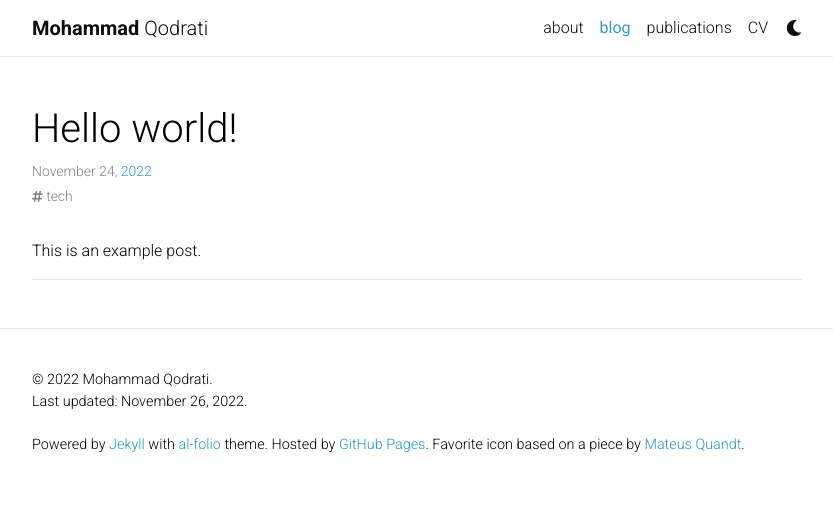
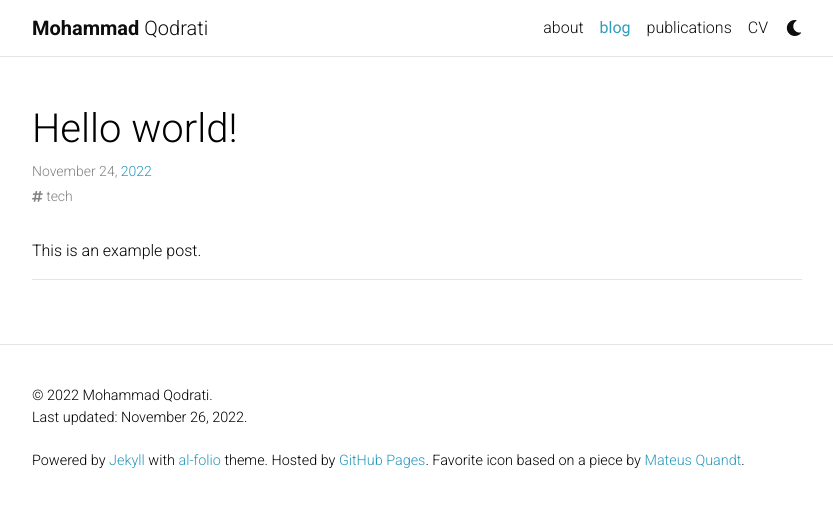
Before and after one commit to qomhmd/qomhmd.github.io, a Jekyll site: the page built from _posts/2022-11-24-hello-world.md, in a window 1280 px wide. Shown: the top 507 px of the page, without its empty margins (223-1056 px from the left). Built offline with Jekyll 4.4.1, drawn with Linux system fonts in a browser that asks for light colours; comment, search, counter and statistics services are not loaded; a style sheet for code colours, icons or effects is not loaded.

Commit message:
Change the divider btwn disqus and post

```diff
--- a/_sass/_base.scss
+++ b/_sass/_base.scss
@@ -672,6 +672,8 @@
     }
   }
   .post-content{
+    border-bottom: 1px solid var(--global-divider-color);
+    margin-bottom: 4em;
     blockquote {
       border-left: 5px solid var(--global-theme-color);
       padding: 8px;
--- a/_sass/_layout.scss
+++ b/_sass/_layout.scss
@@ -43,11 +43,6 @@
   color: var(--global-text-color-light) !important;
 }
 
-#disqus_thread {
-  border-top: 1px solid var(--global-divider-color);
-  margin-top: 2em;
-}
-
 /******************************************************************************
  * Publications
  ******************************************************************************/
```
